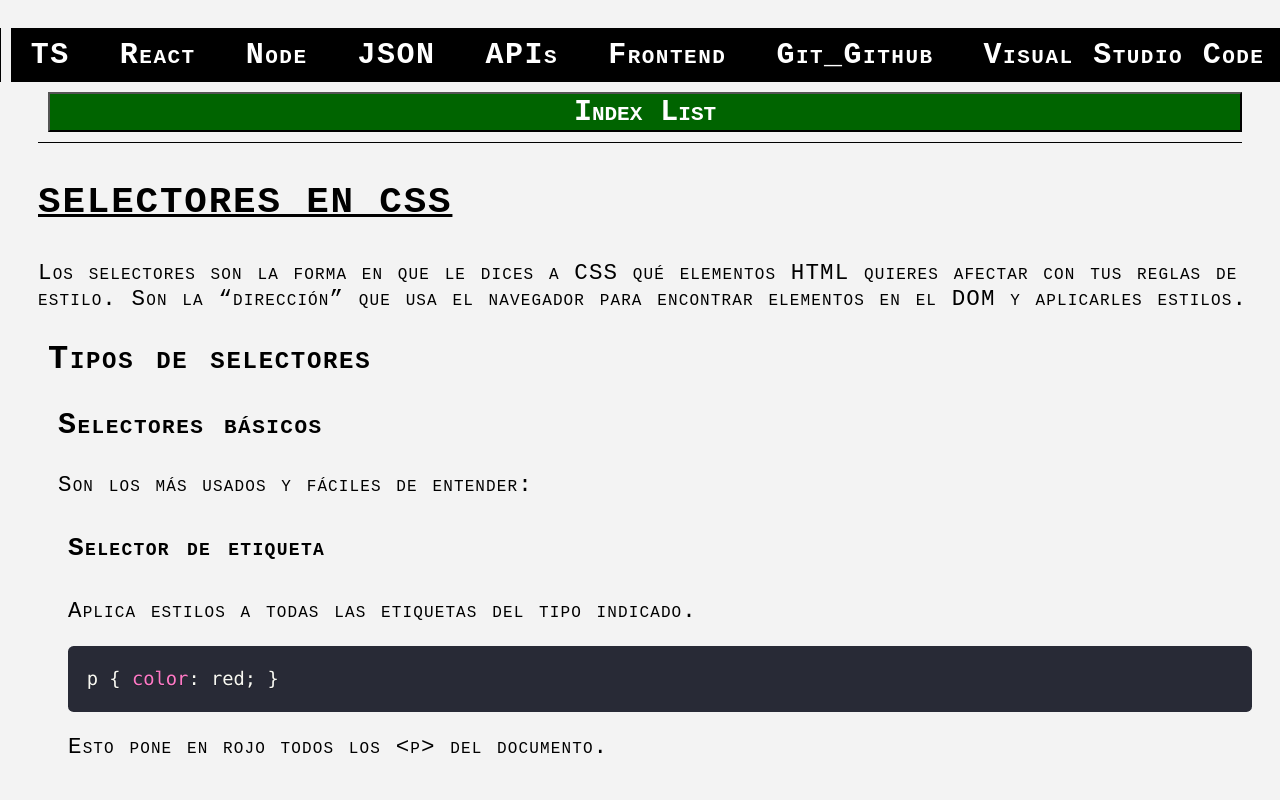
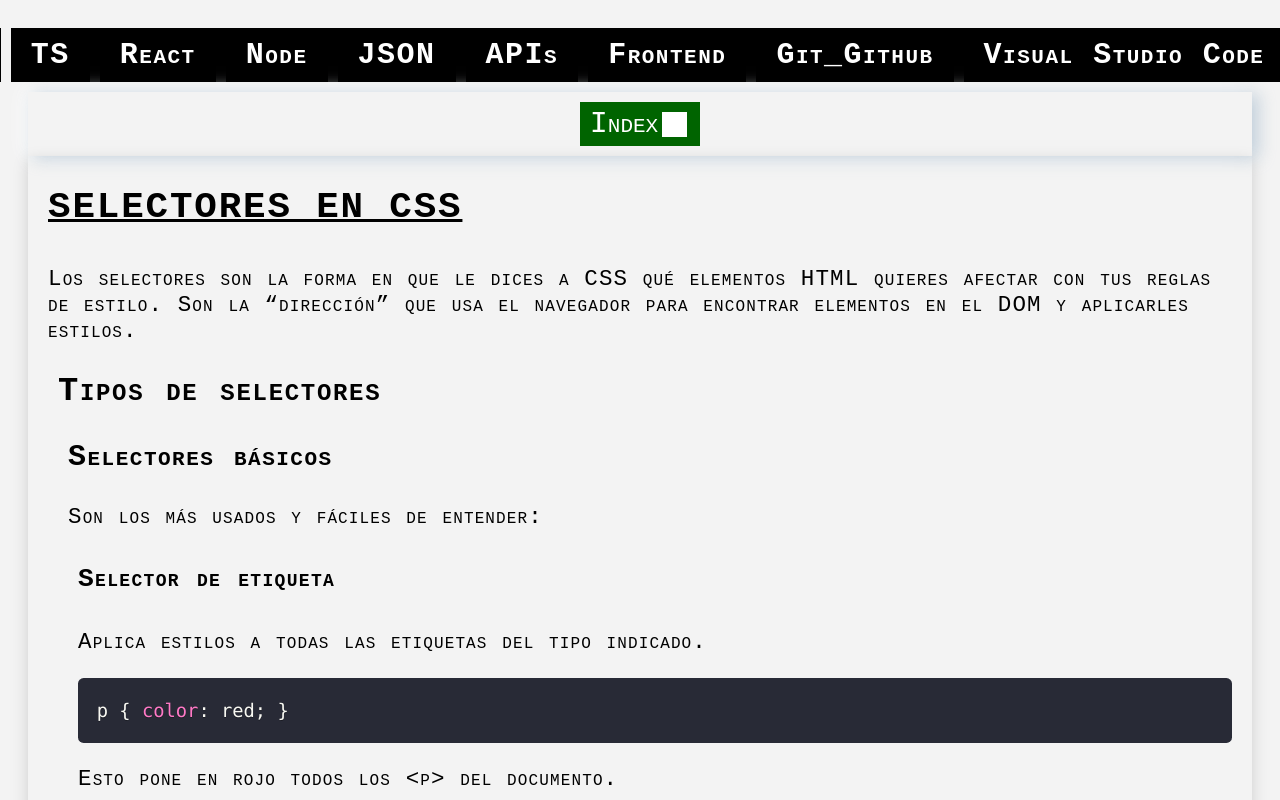
Before and after one commit to EALARA1998/Guia-Total-Lara, a React (Vite) app: page /css/selectors in a window 1280 px wide. Shown: the top 800 px of the page. Built offline with nearby package versions, Linux system fonts and the light colour scheme.

Commit message:
Estilos para el indice.

```diff
--- a/src/components/Index.tsx
+++ b/src/components/Index.tsx
@@ -50,11 +50,17 @@ export default function Index({}:IndexProps) {
 
   return (
     <>
-      <button
-        onClick={() => {
-          setIndexToggle(!indexToggle)
-        }}
-      >Index List</button>
+      <section className="content_index_button">
+        <label htmlFor="content_index_button">Index</label>
+        <input
+          id="content_index_button"
+          type="checkbox"
+          checked={indexToggle}
+          onChange={()=>{
+            setIndexToggle(!indexToggle)
+          }}
+        ></input>
+      </section>
         { indexToggle ? (
             <section className="content_index_info">
               {
--- a/src/scss/base/_content.scss
+++ b/src/scss/base/_content.scss
@@ -1,17 +1,48 @@
+@use "sass:color";
+
 .content{
   &_index{
-    margin: 1rem;
+    margin-top: 1rem;
     display: flex;
     flex-direction: column;
-    button{
+    padding: 0;
+    box-shadow: rgba(136, 165, 191, 0.48) 6px 2px 16px 0px, rgba(255, 255, 255, 0.8) -6px -2px 16px 0px;
+    &_button{
+      display: flex;
+      margin: 1rem auto;
+      align-items: center;
       background-color: darkgreen;
+      padding: .5rem 1rem;
+      label{
         color: white;
+      }
+      input[type="checkbox"] {
+        width: 2.5rem;
+        height: 2.5rem;
+        background-color: white;
+        appearance: none;   /* Quita el estilo por defecto */
+        -webkit-appearance: none;
+        cursor: pointer;
+        position: relative; /* Necesario para que ::after funcione */
+        transition: background-color .1s ease;
+      }
+      input[type="checkbox"]:checked::after {
+        content: "✓"; /* Aquí controlas el símbolo */
+        color: darkgreen;
+        font-size: 1.5rem;
         font-weight: bold;
+        position: absolute;
+        top: 2px;
+        left: 8px;
+      }
+      &:hover{
+        background-color: color.adjust(darkgreen, $lightness: 10%);
+      }
     }
     &_info{
       display: flex;
       flex-direction: column;
-      margin: 2rem;
+      margin: 2rem auto;
       a{
         border: none;
         color: darkblue;
@@ -19,6 +50,11 @@
         text-align: start;
         display: inline;
         padding: 0;
+        cursor: default;
+        transition: color .1s ease;
+        &:hover{
+          color: color.adjust(darkred, $lightness: 10%);
+        }
         p{
           display: inline;
         }
@@ -58,6 +94,9 @@
       }
     }
   }
+  &_info{
+    box-shadow: rgba(0, 0, 0, 0.15) 0px 5px 15px 0px;
+    padding: 2rem;
     & > section{
       border: .1rem solid black;
       border-top: none;
@@ -68,3 +107,4 @@
       padding: 0 0 1rem 1rem;
     }
   }
+}
--- a/src/scss/base/_globales.scss
+++ b/src/scss/base/_globales.scss
@@ -33,6 +33,7 @@ h1{
   text-transform: uppercase;
   font-weight: bold;
   text-decoration: underline;
+  margin-top: 1rem;
   font-size: GetFontSize("mobile","h1");
   @include Tablet(){
     font-size: GetFontSize("tablet","h1");
@@ -115,6 +116,15 @@ button{
     font-size: GetFontSize("desktop","h3");
   }
 }
+label{
+  font-size: GetFontSize("mobile","h3");
+  @include Tablet(){
+    font-size: GetFontSize("tablet","h3");
+  }
+  @include Desktop(){
+    font-size: GetFontSize("desktop","h3");
+  }
+}
 a{
   display: flex;
   flex-direction: column;
--- a/src/styles/css/app.css
+++ b/src/styles/css/app.css
@@ -1,3 +1,4 @@
+@charset "UTF-8";
 html {
   font-family: "Courier New", Courier, monospace;
   font-variant: small-caps;
@@ -39,6 +40,7 @@ h1 {
   text-transform: uppercase;
   font-weight: bold;
   text-decoration: underline;
+  margin-top: 1rem;
   font-size: 2.5rem;
 }
 @media (min-width: 1024px) {
@@ -166,6 +168,20 @@ button {
   }
 }
 
+label {
+  font-size: 2rem;
+}
+@media (min-width: 1024px) {
+  label {
+    font-size: 3rem;
+  }
+}
+@media (min-width: 1280px) {
+  label {
+    font-size: 3rem;
+  }
+}
+
 a {
   display: flex;
   flex-direction: column;
@@ -244,19 +260,48 @@ table tbody tr td {
 }
 
 .content_index {
-  margin: 1rem;
+  margin-top: 1rem;
   display: flex;
   flex-direction: column;
+  padding: 0;
+  box-shadow: rgba(136, 165, 191, 0.48) 6px 2px 16px 0px, rgba(255, 255, 255, 0.8) -6px -2px 16px 0px;
 }
-.content_index button {
+.content_index_button {
+  display: flex;
+  margin: 1rem auto;
+  align-items: center;
   background-color: darkgreen;
+  padding: 0.5rem 1rem;
+}
+.content_index_button label {
   color: white;
+}
+.content_index_button input[type=checkbox] {
+  width: 2.5rem;
+  height: 2.5rem;
+  background-color: white;
+  appearance: none; /* Quita el estilo por defecto */
+  -webkit-appearance: none;
+  cursor: pointer;
+  position: relative; /* Necesario para que ::after funcione */
+  transition: background-color 0.1s ease;
+}
+.content_index_button input[type=checkbox]:checked::after {
+  content: "✓"; /* Aquí controlas el símbolo */
+  color: darkgreen;
+  font-size: 1.5rem;
   font-weight: bold;
+  position: absolute;
+  top: 2px;
+  left: 8px;
+}
+.content_index_button:hover {
+  background-color: #009700;
 }
 .content_index_info {
   display: flex;
   flex-direction: column;
-  margin: 2rem;
+  margin: 2rem auto;
 }
 .content_index_info a {
   border: none;
@@ -265,6 +310,11 @@ table tbody tr td {
   text-align: start;
   display: inline;
   padding: 0;
+  cursor: default;
+  transition: color 0.1s ease;
+}
+.content_index_info a:hover {
+  color: #be0000;
 }
 .content_index_info a p {
   display: inline;
@@ -300,13 +350,17 @@ table tbody tr td {
   margin: 0 0 0 5rem;
   font-weight: 500;
 }
-.content > section {
+.content_info {
+  box-shadow: rgba(0, 0, 0, 0.15) 0px 5px 15px 0px;
+  padding: 2rem;
+}
+.content_info > section {
   border: 0.1rem solid black;
   border-top: none;
   border-left: none;
   border-right: none;
 }
-.content section {
+.content_info section {
   padding: 0 0 1rem 1rem;
 }
 
```
Also changed, not shown: 1 other file (tests, documents, lock files or other folders). Lines whose indentation alone changed are shown as unchanged.
